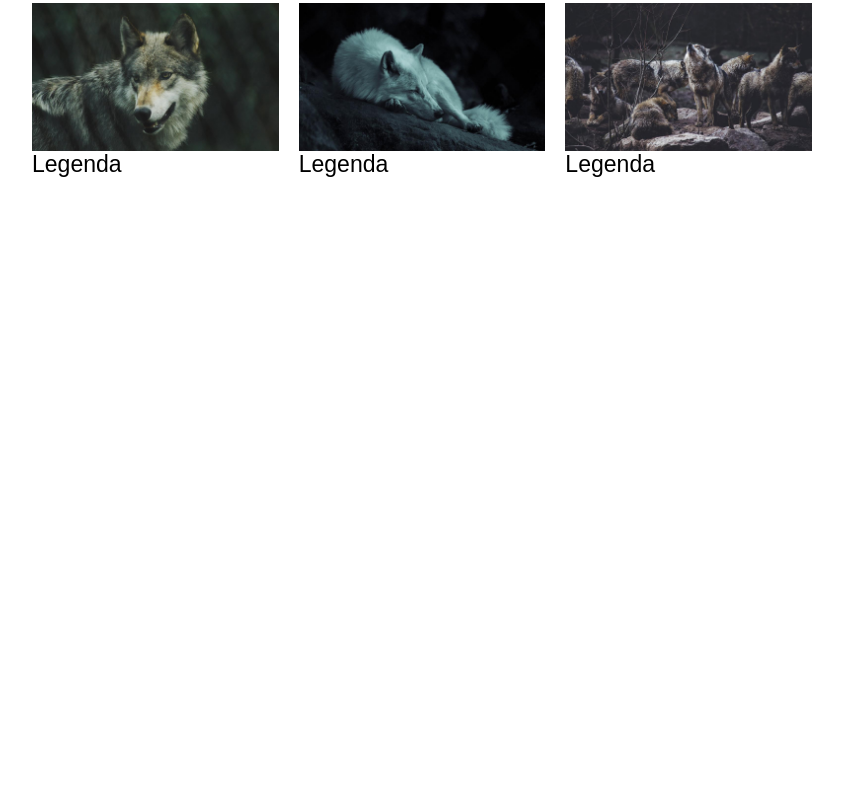
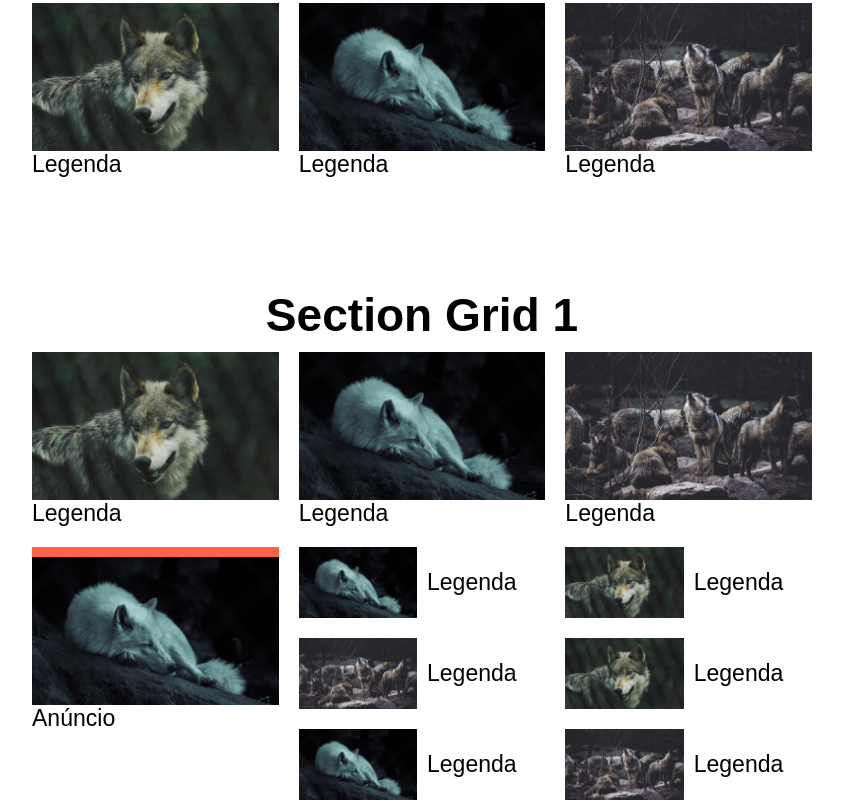
Before and after one commit to ItaloLeandro02/css-layout, a website: page src/index.html in a window 1280 px wide. Shown: the part 443-1253 px from the top of the page, without its empty margins (218-1061 px from the left). Before the commit the page ends 800 px from the top, so only its background shows below. Drawn offline with Linux system fonts and the light colour scheme.

Commit message:
feat: add section grid 1

```diff
--- a/assets/style.css
+++ b/assets/style.css
@@ -35,3 +35,44 @@
   flex: 1 1 200px;
   margin: 10px;
 }
+
+/* CSS GRID 1 */
+
+.grid1 {
+  display: grid;
+  grid-template-columns: repeat(3, 1fr);
+  gap: 20px;
+  max-width: 800px;
+  margin: 0 auto;
+  padding: 10px;
+}
+
+.grid1 > div:nth-child(n + 4) {
+  display: grid;
+  grid-template-columns: repeat(2, 1fr);
+  gap: 10px;
+  align-items: center;
+}
+
+.grid1 > div.anuncio {
+  display: block;
+  grid-column: 1;
+  grid-row: 2 / 5;
+  border-top: 10px solid tomato;
+}
+
+@media (max-width: 660px) {
+  .grid1 {
+    grid-template-columns: repeat(2, 1fr);
+  }
+
+  .grid1 > div:nth-child(n + 4) {
+    display: block;
+  }
+
+  .grid1 > div.anuncio {
+    grid-column: auto;
+    grid-row: auto;
+    order: -1;
+  }
+}
--- a/src/index.html
+++ b/src/index.html
@@ -47,5 +47,50 @@
       <p>Legenda</p>
     </div>
   </section>
+
+  <h1>Section Grid 1</h1>
+
+  <section class="grid1">
+    <div>
+      <img src="../assets/img/lobo2.jpg" alt="">
+      <p>Legenda</p>
+    </div>
+    <div>
+      <img src="../assets/img/lobo1.jpg" alt="">
+      <p>Legenda</p>
+    </div>
+    <div>
+      <img src="../assets/img/lobo3.jpg" alt="">
+      <p>Legenda</p>
+    </div>
+    <div>
+      <img src="../assets/img/lobo1.jpg" alt="">
+      <p>Legenda</p>
+    </div>
+    <div>
+      <img src="../assets/img/lobo2.jpg" alt="">
+      <p>Legenda</p>
+    </div>
+    <div>
+      <img src="../assets/img/lobo3.jpg" alt="">
+      <p>Legenda</p>
+    </div>
+    <div>
+      <img src="../assets/img/lobo2.jpg" alt="">
+      <p>Legenda</p>
+    </div>
+    <div>
+      <img src="../assets/img/lobo1.jpg" alt="">
+      <p>Legenda</p>
+    </div>
+    <div>
+      <img src="../assets/img/lobo3.jpg" alt="">
+      <p>Legenda</p>
+    </div>
+    <div class="anuncio">
+      <img src="../assets/img/lobo1.jpg" alt="">
+      <p>Anúncio</p>
+    </div>
+  </section>
 </body>
 </html>
```
